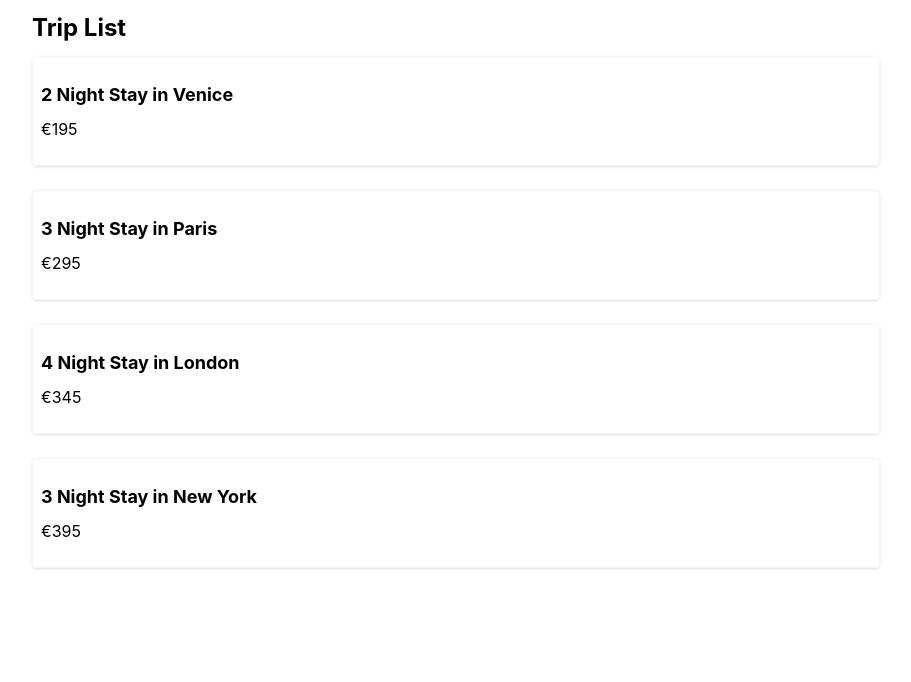
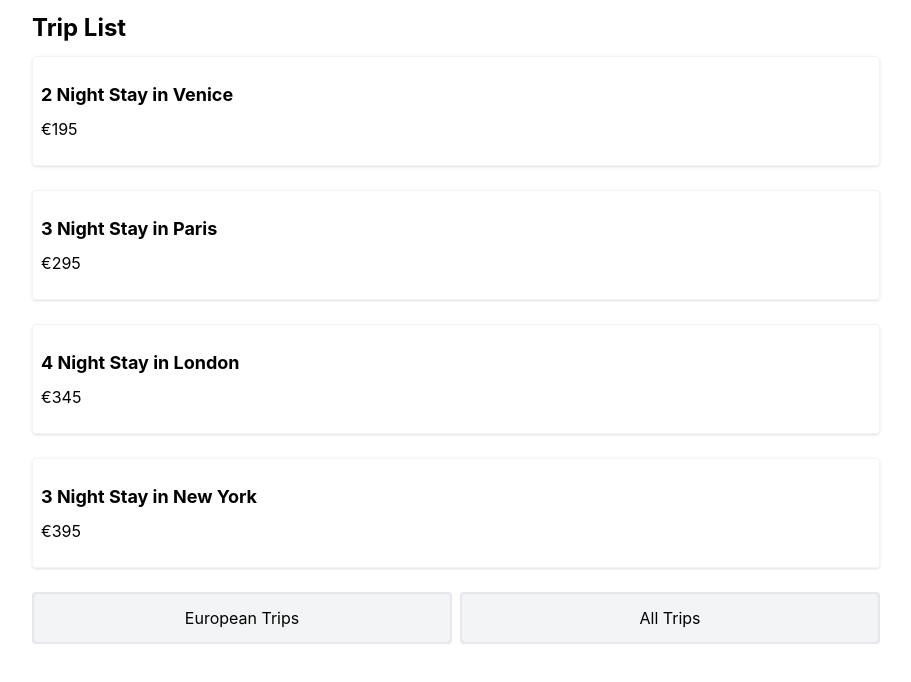
Before and after one commit to DavidRedding/tripago, a React (Create React App) app: page / in a window 1280 px wide. Shown: the top 682 px of the page, without its empty margins (184-1095 px from the left). Built offline with nearby package versions, Linux system fonts and the light colour scheme; data requests are answered from the project's data file.

Commit message:
location buttons + filter functionality

```diff
--- a/src/components/TripList.js
+++ b/src/components/TripList.js
@@ -12,7 +12,7 @@ const TripList = () => {
   }, [url]);
 
   const list = trips.map((trip) => (
-    <li key={trip.id} className=" border border-slate-100 mb-6 px-2 py-6 shadow rounded">
+    <li key={trip.id} className=" border border-slate-100 mb-6 px-2 py-6 shadow rounded hover:bg-slate-100">
       <h3 className="font-bold text-lg mb-2">{trip.title}</h3>
       <h3>{trip.price}</h3>
     </li>
@@ -22,6 +22,20 @@ const TripList = () => {
     <div>
       <h2 className=" font-bold text-2xl mb-3">Trip List</h2>
       <ul>{trips && list}</ul>
+      <div className="flex justify-center w-full space-x-2">
+        <button
+          className="border-2 py-3 px-8 bg-gray-100 hover:bg-gray-50 active:bg-gray-300 w-1/2 rounded"
+          onClick={() => setUrl('http://localhost:3000/trips?loc=europe')}
+        >
+          European Trips
+        </button>
+        <button
+          className="border-2 py-3 px-8 bg-gray-100 hover:bg-gray-50 active:bg-gray-300 w-1/2 rounded"
+          onClick={() => setUrl('http://localhost:3000/trips')}
+        >
+          All Trips
+        </button>
+      </div>
     </div>
   );
 };
```
